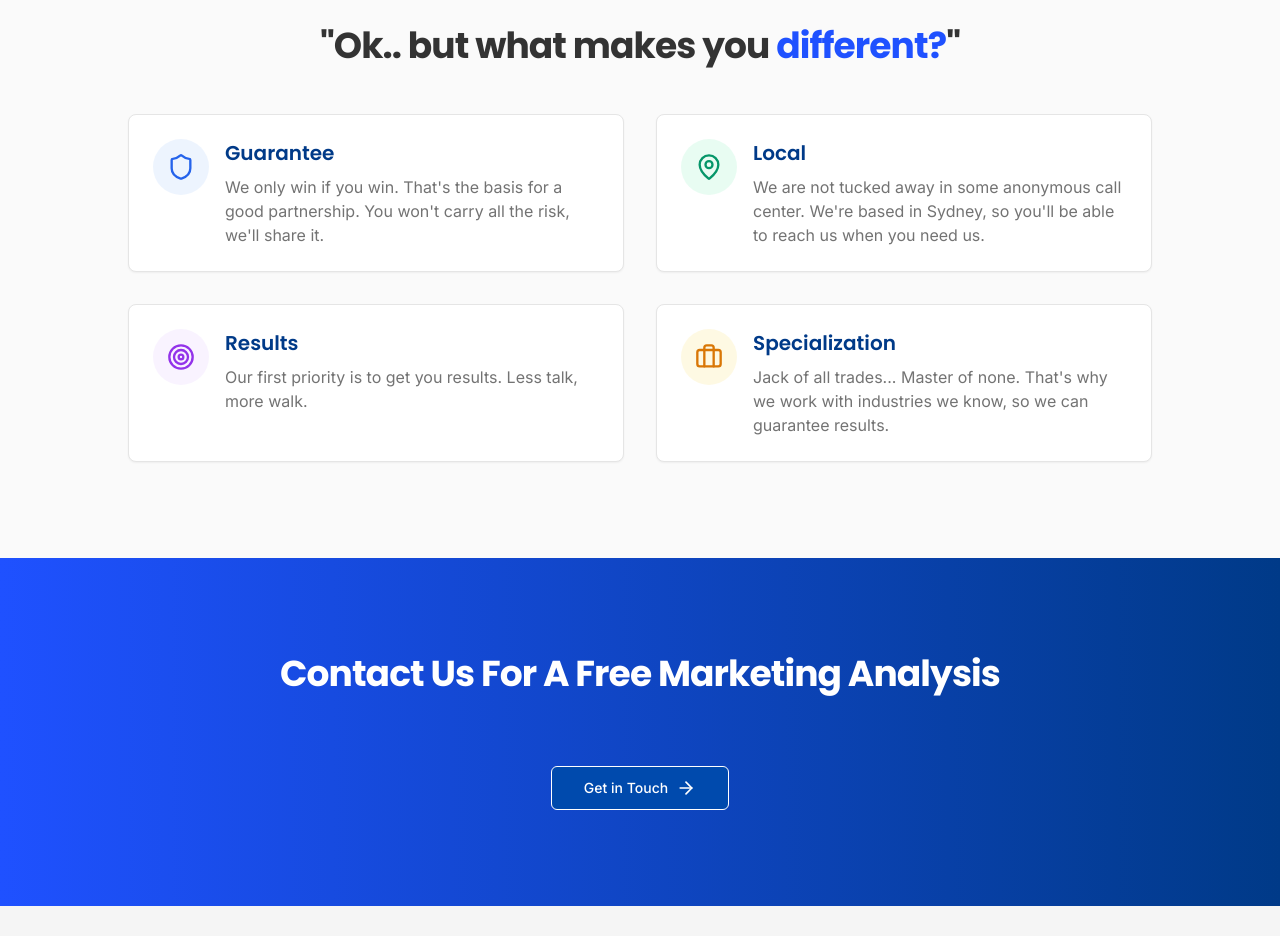
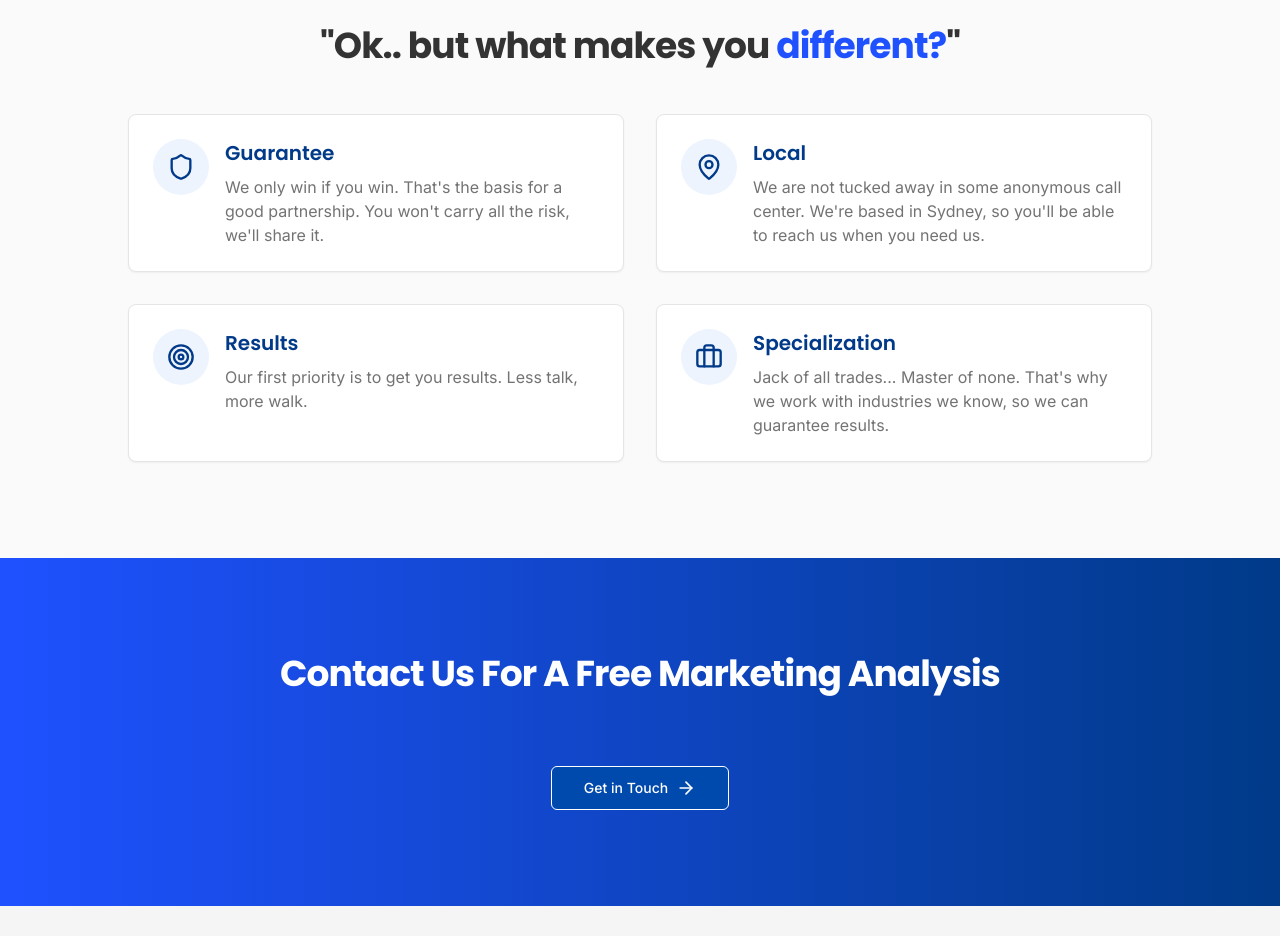
Before and after one commit to AliTheFlop/ASResults, a Next.js app: page / in a window 1280 px wide. Shown: the part 1500-2436 px from the top of the page. Built offline with nearby package versions, Linux system fonts and the light colour scheme.

Commit message:
Ok cool...

```diff
--- a/components/sections/Solution.jsx
+++ b/components/sections/Solution.jsx
@@ -15,8 +15,8 @@ const Solution = () => {
                     <div className="grid md:grid-cols-2 gap-8">
                         <div className="bg-card rounded-lg p-6 shadow-sm hover:shadow-md transition-all border group">
                             <div className="flex gap-4">
-                                <div className="bg-blue-100/50 dark:bg-blue-900/50 rounded-full w-14 h-14 flex items-center justify-center group-hover:scale-105 transition-transform shrink-0">
-                                    <Shield className="h-7 w-7 text-blue-600 dark:text-blue-400" />
+                                <div className="bg-blue-100/50 rounded-full w-14 h-14 flex items-center justify-center group-hover:scale-105 transition-transform shrink-0">
+                                    <Shield className="h-7 w-7 text-brand-dark" />
                                 </div>
                                 <div>
                                     <h3 className="text-brand-dark font-heading text-xl font-semibold mb-2">
@@ -34,8 +34,8 @@ const Solution = () => {
 
                         <div className="bg-card rounded-lg p-6 shadow-sm hover:shadow-md transition-all border group">
                             <div className="flex gap-4">
-                                <div className="bg-emerald-100/50 dark:bg-emerald-900/50 rounded-full w-14 h-14 flex items-center justify-center group-hover:scale-105 transition-transform shrink-0">
-                                    <MapPin className="h-7 w-7 text-emerald-600 dark:text-emerald-400" />
+                                <div className="bg-blue-100/50 dark:bg-emerald-900/50 rounded-full w-14 h-14 flex items-center justify-center group-hover:scale-105 transition-transform shrink-0">
+                                    <MapPin className="h-7 w-7 text-brand-dark" />
                                 </div>
                                 <div>
                                     <h3 className="text-brand-dark font-heading  text-xl font-semibold mb-2">
@@ -53,8 +53,8 @@ const Solution = () => {
 
                         <div className="bg-card rounded-lg p-6 shadow-sm hover:shadow-md transition-all border group">
                             <div className="flex gap-4">
-                                <div className="bg-purple-100/50 dark:bg-purple-900/50 rounded-full w-14 h-14 flex items-center justify-center group-hover:scale-105 transition-transform shrink-0">
-                                    <Target className="h-7 w-7 text-purple-600 dark:text-purple-400" />
+                                <div className="bg-blue-100/50 dark:bg-purple-900/50 rounded-full w-14 h-14 flex items-center justify-center group-hover:scale-105 transition-transform shrink-0">
+                                    <Target className="h-7 w-7 text-brand-dark" />
                                 </div>
                                 <div>
                                     <h3 className="text-brand-dark font-heading  text-xl font-semibold mb-2">
@@ -70,8 +70,8 @@ const Solution = () => {
 
                         <div className="bg-card rounded-lg p-6 shadow-sm hover:shadow-md transition-all border group">
                             <div className="flex gap-4">
-                                <div className="bg-amber-100/50 dark:bg-amber-900/50 rounded-full w-14 h-14 flex items-center justify-center group-hover:scale-105 transition-transform shrink-0">
-                                    <Briefcase className="h-7 w-7 text-amber-600 dark:text-amber-400" />
+                                <div className="bg-blue-100/50 dark:bg-amber-900/50 rounded-full w-14 h-14 flex items-center justify-center group-hover:scale-105 transition-transform shrink-0">
+                                    <Briefcase className="h-7 w-7 text-brand-dark" />
                                 </div>
                                 <div>
                                     <h3 className="text-brand-dark font-heading text-xl font-semibold mb-2">
```
